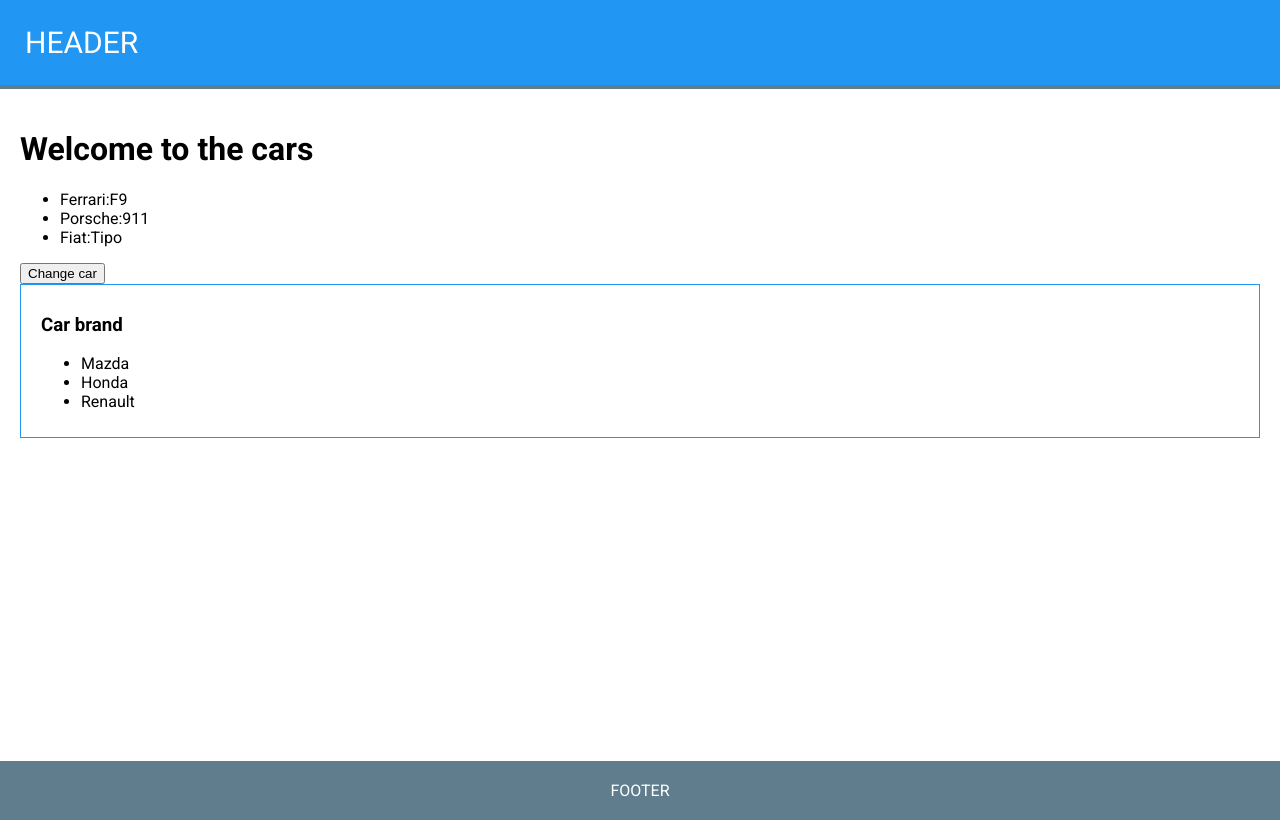
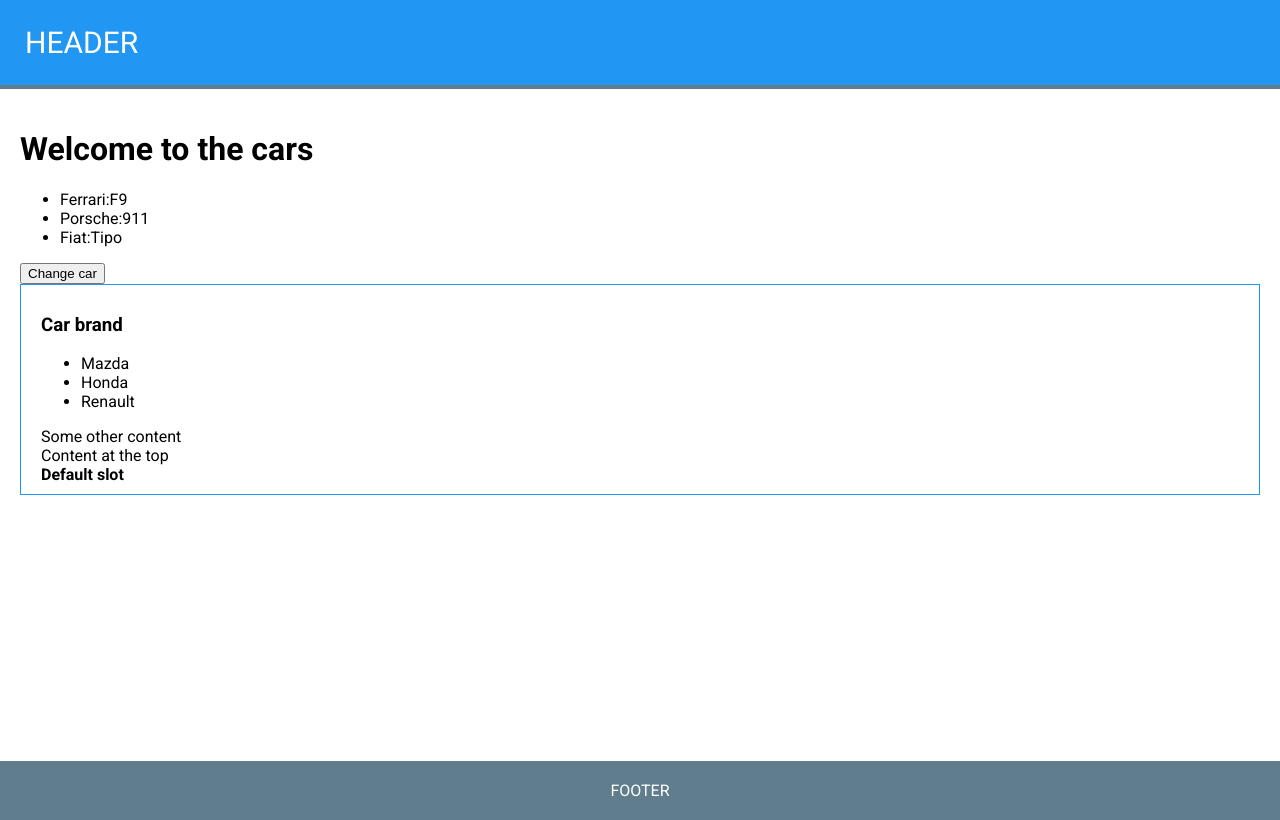
Before and after one commit to cbsajan/Vue-Comp-2022, a Vue app: page / in a window 1280 px wide. Built offline with nearby package versions, Linux system fonts and the light colour scheme.

Commit message:
13-Named-Slots

```diff
--- a/src/App.vue
+++ b/src/App.vue
@@ -3,19 +3,19 @@
         <app-header></app-header>
             <div class="container">
                 <comp-cars></comp-cars>
-                <!-- <h3>Parent</h3>
-                <ul>
-                    <li v-for="car in cars" :key="car.model">
-                        <span>{{ car.brand}}</span>:{{car.model }}
-                    </li>
-                </ul>
-                <button @click="changeCar">Change car</button> -->
                <car-brands>
+                    <div>Content at the top</div>
+                    <template v-slot:brands>
                         <ul>
                             <li v-for="(brand,index) in brands" :key="index">
                                 {{ brand }}
                             </li>
                         </ul>
+                    </template>
+                    <template v-slot:other>
+                        <div>Some other content</div>
+                    </template>
+                    <strong>Default slot</strong>
                 </car-brands>
             </div>
         <app-footer></app-footer>
--- a/src/components/Cars/Brand-Cars.vue
+++ b/src/components/Cars/Brand-Cars.vue
@@ -1,7 +1,9 @@
 ><template>
     <div class="car_brands">
         <h3>Car brand</h3>
-        <slot></slot>
+        <slot name="brands"></slot>
+        <slot name="other"></slot>
+        <slot ></slot>
     </div>
 </template>
 
```
Lines whose indentation alone changed are shown as unchanged.
